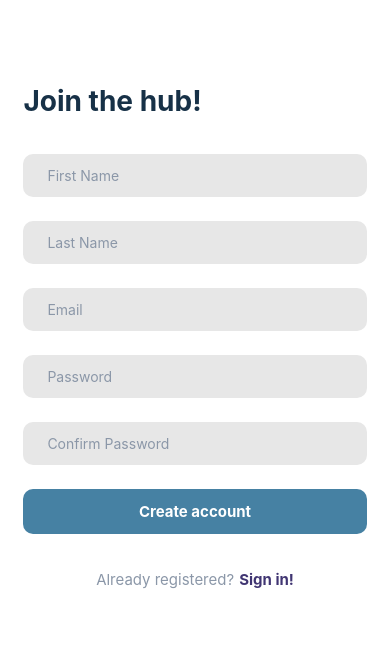
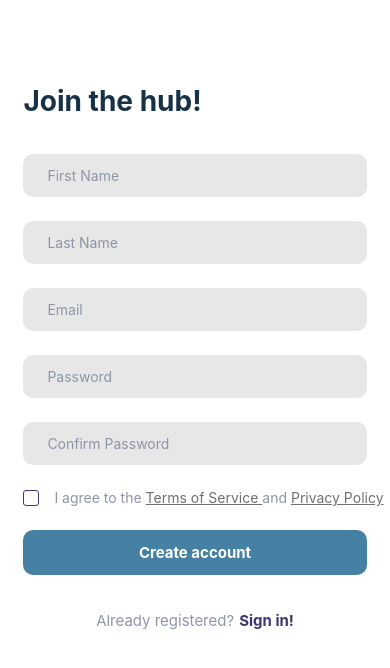
Before and after one commit to VladNcode/RN-planify, a React Native app: screen /Signup in a window 390 px wide. Shown: the top 668 px of the page. Built offline with nearby package versions, Linux system fonts and the light colour scheme.

Commit message:
Added PP & TC links and input types

```diff
--- /dev/null
+++ b/src/components/Checkbox/index.tsx
@@ -0,0 +1,18 @@
+import React, { useState } from 'react';
+import { Pressable, View } from 'react-native';
+
+import { styles } from './styles';
+
+export const Checkbox = React.memo(() => {
+  const [selected, setSelected] = useState(false);
+
+  const onPress = () => {
+    setSelected(value => !value);
+  };
+
+  return (
+    <Pressable onPress={onPress} style={[styles.container, selected && styles.checked]}>
+      {selected && <View style={styles.innerSquare} />}
+    </Pressable>
+  );
+});
--- /dev/null
+++ b/src/components/Checkbox/styles.ts
@@ -0,0 +1,20 @@
+import { StyleSheet } from 'react-native';
+import { COLOR_SCHEME } from '../../constants/colors';
+
+export const styles = StyleSheet.create({
+  checked: { borderWidth: 2 },
+  container: {
+    borderWidth: 1,
+    borderColor: COLOR_SCHEME.purple,
+    borderRadius: 3,
+    height: 16,
+    width: 16,
+    justifyContent: 'center',
+    alignItems: 'center',
+  },
+  innerSquare: {
+    height: 8,
+    width: 8,
+    backgroundColor: COLOR_SCHEME.purple,
+  },
+});
--- a/src/components/Input/index.tsx
+++ b/src/components/Input/index.tsx
@@ -1,17 +1,17 @@
 import React from 'react';
-import { View, ViewStyle } from 'react-native';
+import { TextInputProps, View, ViewStyle } from 'react-native';
 import { TextInput } from 'react-native-gesture-handler';
 
 import { COLOR_SCHEME } from '../../constants/colors';
 import { styles } from './styles';
 
-interface InputProps {
+interface InputProps extends TextInputProps {
   style?: ViewStyle;
   placeholder?: string;
   onChangeText?: (text: string) => void;
 }
 
-export const Input = React.memo(({ style = {}, placeholder = 'Search recipe', onChangeText }: InputProps) => {
+export const Input = React.memo(({ style = {}, placeholder = 'Search recipe', onChangeText, ...rest }: InputProps) => {
   return (
     <View style={[styles.container, style]}>
       <TextInput
@@ -19,6 +19,7 @@ export const Input = React.memo(({ style = {}, placeholder = 'Search recipe', on
         onChangeText={onChangeText}
         placeholderTextColor={COLOR_SCHEME.gray}
         placeholder={placeholder}
+        {...rest}
       />
     </View>
   );
--- /dev/null
+++ b/src/constants/links.ts
@@ -0,0 +1,2 @@
+export const TERMS_AND_CONDITIONS_LINK = 'https://www.freeprivacypolicy.com/live/9d825197-e3cd-4a07-abbf-fb0113c76bc7';
+export const PRIVACY_POLICY_LINK = 'https://www.freeprivacypolicy.com/live/5884976f-4d5c-4fda-a35d-3c18522f5b5d';
--- a/src/screens/auth/Signin/index.tsx
+++ b/src/screens/auth/Signin/index.tsx
@@ -22,8 +22,8 @@ export const Signin = React.memo(({ navigation }: { navigation: SigninNavigation
       <Title text="Welcome back!" />
 
       <View style={styles.inputsContainer}>
-        <Input placeholder="Email" />
-        <Input style={styles.input} placeholder="Password" />
+        <Input keyboardType="email-address" placeholder="Email" />
+        <Input style={styles.input} secureTextEntry placeholder="Password" />
       </View>
 
       <CustomButton style={styles.button} onPress={onPress}>
--- a/src/screens/auth/Signup/index.tsx
+++ b/src/screens/auth/Signup/index.tsx
@@ -1,10 +1,12 @@
 import React from 'react';
-import { SafeAreaView, View } from 'react-native';
+import { Linking, SafeAreaView, Text, View, TouchableOpacity } from 'react-native';
 
 import { CustomButton } from '../../../components/Button';
+import { Checkbox } from '../../../components/Checkbox';
 import { FooterLink } from '../../../components/FooterLink';
 import { Input } from '../../../components/Input';
 import { Title } from '../../../components/Title';
+import { PRIVACY_POLICY_LINK, TERMS_AND_CONDITIONS_LINK } from '../../../constants/links';
 import { SignupNavigationProp } from '../../../constants/navigation.types';
 import { styles } from './styles';
 
@@ -17,6 +19,10 @@ export const Signup = React.memo(({ navigation }: { navigation: SignupNavigation
     navigation.navigate('Signin');
   };
 
+  const onLinkPress = (url: string) => {
+    Linking.openURL(url);
+  };
+
   return (
     <SafeAreaView style={styles.container}>
       <Title text="Join the hub!" />
@@ -24,9 +30,24 @@ export const Signup = React.memo(({ navigation }: { navigation: SignupNavigation
       <View style={styles.inputsContainer}>
         <Input placeholder="First Name" />
         <Input style={styles.input} placeholder="Last Name" />
-        <Input style={styles.input} placeholder="Email" />
-        <Input style={styles.input} placeholder="Password" />
-        <Input style={styles.input} placeholder="Confirm Password" />
+        <Input style={styles.input} keyboardType="email-address" placeholder="Email" />
+        <Input style={styles.input} secureTextEntry placeholder="Password" />
+        <Input style={styles.input} secureTextEntry placeholder="Confirm Password" />
+      </View>
+
+      <View style={styles.checkboxContainer}>
+        <Checkbox />
+
+        <View style={styles.checkboxTextContainer}>
+          <Text style={styles.checkboxText}>I agree to the </Text>
+          <TouchableOpacity onPress={() => onLinkPress(TERMS_AND_CONDITIONS_LINK)}>
+            <Text style={styles.link}>Terms of Service </Text>
+          </TouchableOpacity>
+          <Text style={styles.checkboxText}>and </Text>
+          <TouchableOpacity onPress={() => onLinkPress(PRIVACY_POLICY_LINK)}>
+            <Text style={styles.link}>Privacy Policy</Text>
+          </TouchableOpacity>
+        </View>
       </View>
 
       <CustomButton style={styles.button} onPress={onPress}>
--- a/src/screens/auth/Signup/styles.ts
+++ b/src/screens/auth/Signup/styles.ts
@@ -15,6 +15,22 @@ export const styles = StyleSheet.create({
   input: {
     marginTop: 24,
   },
+  checkboxContainer: {
+    marginTop: 24,
+    flexDirection: 'row',
+    alignItems: 'center',
+  },
+  checkboxTextContainer: {
+    marginLeft: 15,
+    flexDirection: 'row',
+  },
+  checkboxText: {
+    color: COLOR_SCHEME.gray,
+  },
+  link: {
+    color: COLOR_SCHEME.darkGray,
+    textDecorationLine: 'underline',
+  },
   button: {
     backgroundColor: COLOR_SCHEME.blue,
     marginTop: 24,
```
